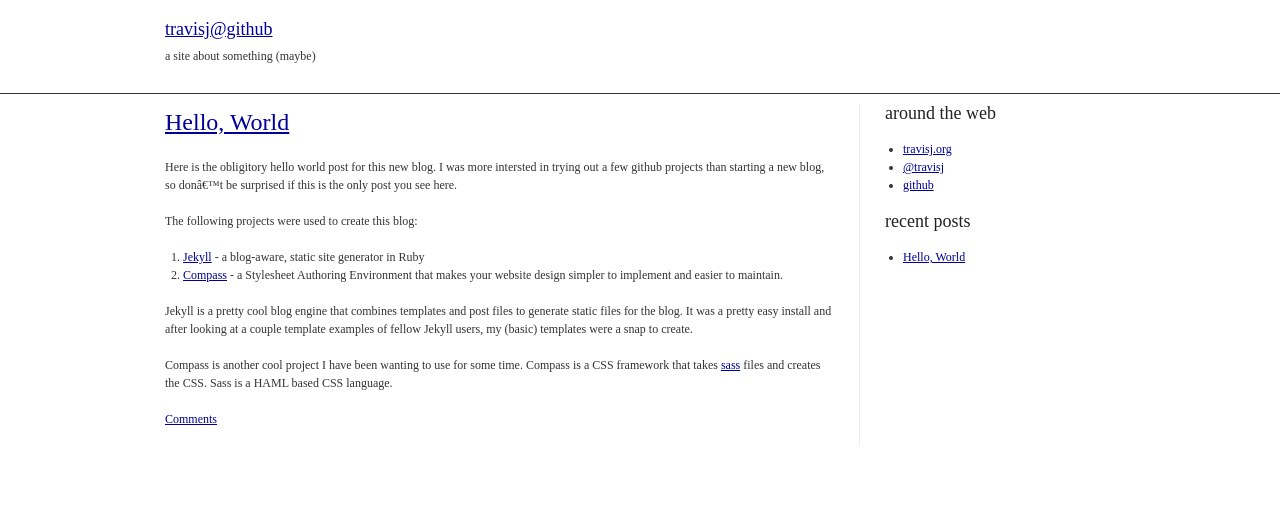
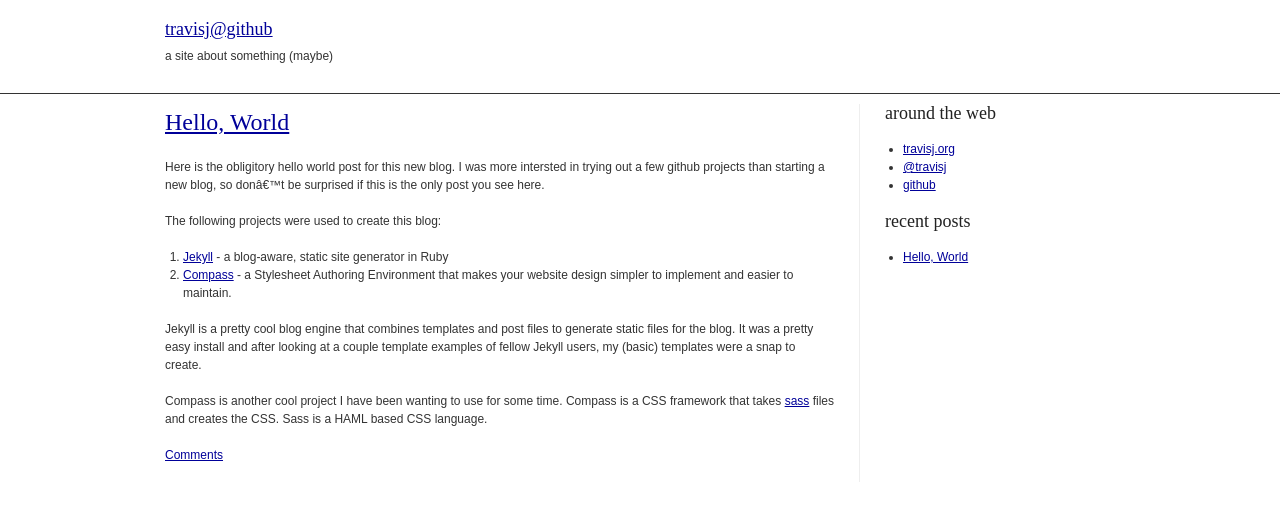
Before and after one commit to travisj/travisj.github.com, a Jekyll site: the page built from index.html, in a window 1280 px wide. Shown: the top 521 px of the page. Built offline with Jekyll 4.4.1, drawn with Linux system fonts in a browser that asks for light colours; Markdown is read by kramdown in place of the engine named in the settings; comment, search, counter and statistics services are not loaded.

Commit message:
css change

```diff
--- a/src/screen.sass
+++ b/src/screen.sass
@@ -10,7 +10,7 @@
 @import blueprint/modules/scaffolding.sass
 
 =tk-fonts
-	font-family: "droid-serif-1","droid-serif-2",serif
+	font-family: "junction-1","junction-2", sans-serif
 	h1, h2, h3
 		font-family: "museo-1","museo-2",serif
 
--- a/stylesheets/screen.css
+++ b/stylesheets/screen.css
@@ -572,11 +572,11 @@
 form.bp input.text, form.bp input.title { width: 300px; }
 form.bp textarea { width: 390px; height: 250px; }
 
-div#header { font-family: "droid-serif-1","droid-serif-2",serif; border-bottom: 1px solid #333; padding-top: 20px; padding-bottom: 10px; }
+div#header { font-family: "junction-1","junction-2", sans-serif; border-bottom: 1px solid #333; padding-top: 20px; padding-bottom: 10px; }
 div#header h1, div#header h2, div#header h3 { font-family: "museo-1","museo-2",serif; }
 div#header h1 { color: #333; font-size: 1.5em; }
 
-div#content { font-family: "droid-serif-1","droid-serif-2",serif; padding-top: 10px; }
+div#content { font-family: "junction-1","junction-2", sans-serif; padding-top: 10px; }
 div#content h1, div#content h2, div#content h3 { font-family: "museo-1","museo-2",serif; }
 
 div#recent2 { border: 1px solid #666; padding: 5px; background-color: #cfcfcf; }
```
